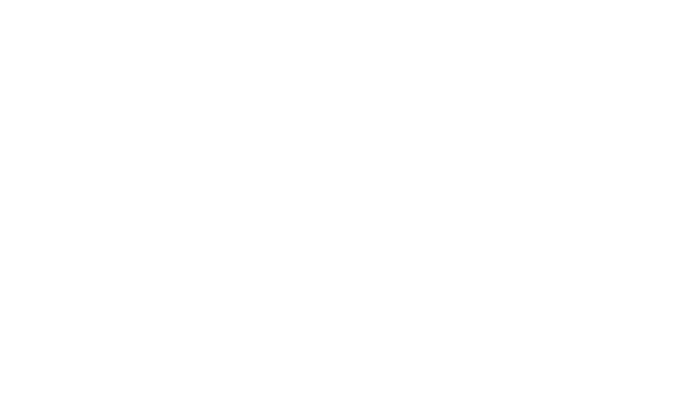
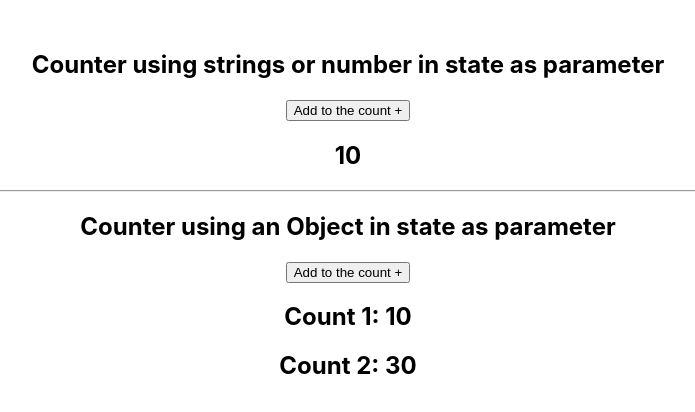
Before and after one commit to mariatorrentedev/react-hooks-practice, a React (Create React App) app: page / in a window 1280 px wide. Shown: the top 412 px of the page, without its empty margins (292-987 px from the left). Built offline with nearby package versions, Linux system fonts and the light colour scheme.

Commit message:
examples on how to useState w/different types of data.

```diff
--- a/src/App.js
+++ b/src/App.js
@@ -1,7 +1,54 @@
-import React from "react";
+// Destructure to call the buildIn State, to not use Class Components.
+import React, { useState } from "react";
 
-function App() {
-  return <main className="App">{/* content goes here */}</main>;
-}
+/*If there is a big computation is better to
+ create a function instead of pasing the parameter directetly to the useState(),
+ so that it is called just the first time and not every time that the component renders.
+ example:
+
+ const initialState = () => {
+ return 10;
+ }
+
+ .then
+
+ const x = useState(()=> initialState());
+*/
+const App = () => {
+  //Example using strings or Numbers as parameters in state.
+  const [count, setCount] = useState(10);
+  //Example using an object, value:key pairs as parameters in state.
+  const [{ countObj, countObj2 }, setCountObj] = useState({
+    countObj: 10,
+    countObj2: 30,
+  });
+
+  return (
+    <main className="App">
+      {/*  cCount = the current count(current state ) (* avoid over rendering*/}
+      <h2>Counter using strings or number in state as parameter</h2>
+      <button onClick={() => setCount((cCount) => cCount + 1)}>
+        {" "}
+        Add to the count +{" "}
+      </button>
+      <h2>{count}</h2>
+      <hr />
+      <h2>Counter using an Object in state as parameter</h2>
+      <button
+        onClick={() =>
+          setCountObj((currentState) => ({
+            ...currentState,
+            countObj: currentState.countObj + 1,
+          }))
+        }
+      >
+        {" "}
+        Add to the count +{" "}
+      </button>
+      <h2>Count 1: {countObj}</h2>
+      <h2>Count 2: {countObj2}</h2>
+    </main>
+  );
+};
 
 export default App;
--- a/src/index.css
+++ b/src/index.css
@@ -1,13 +1,20 @@
+* {
+  box-sizing: border-box;
+}
 body {
   margin: 0;
-  font-family: -apple-system, BlinkMacSystemFont, 'Segoe UI', 'Roboto', 'Oxygen',
-    'Ubuntu', 'Cantarell', 'Fira Sans', 'Droid Sans', 'Helvetica Neue',
+  font-family: -apple-system, BlinkMacSystemFont, "Segoe UI", "Roboto", "Oxygen",
+    "Ubuntu", "Cantarell", "Fira Sans", "Droid Sans", "Helvetica Neue",
     sans-serif;
   -webkit-font-smoothing: antialiased;
   -moz-osx-font-smoothing: grayscale;
+  text-align: center;
 }
 
+main {
+  margin-top: 50px;
+}
 code {
-  font-family: source-code-pro, Menlo, Monaco, Consolas, 'Courier New',
+  font-family: source-code-pro, Menlo, Monaco, Consolas, "Courier New",
     monospace;
 }
```
Also changed, not shown: 1 other file (tests, documents, lock files or other folders).
